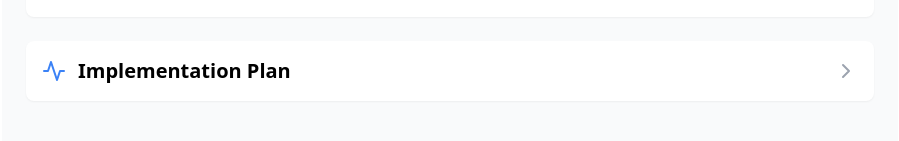
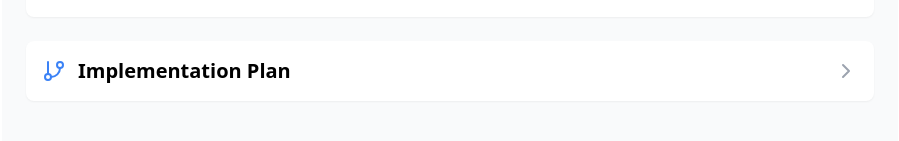
Before and after one commit to ramiouanes/hiplando-presentation, a React (Vite) app: page / in a window 1280 px wide. Shown: the part 487-628 px from the top of the page, without its empty margins (190-1089 px from the left). Built offline with nearby package versions, Linux system fonts and the light colour scheme.

Commit message:
Change implementation plan section icon

```diff
--- a/src/app.jsx
+++ b/src/app.jsx
@@ -1,5 +1,5 @@
 import React, { useState } from 'react';
-import { Building, Laptop, Users, Shield, Activity, Clock, MapPin, DollarSign, Calendar, ChevronDown, ChevronRight, CheckCircle } from 'lucide-react';
+import { Building, Laptop, Users, Shield, Activity, Clock, MapPin, DollarSign, Calendar, ChevronDown, ChevronRight, CheckCircle, Timer, GitBranch } from 'lucide-react';
 
 // Internal components defined in the same file
 const PresentationSection = ({ title, icon: Icon, children }) => {
@@ -254,7 +254,7 @@ export default function App() {
       </PresentationSection>
 
       {/* Implementation Plan */}
-      <PresentationSection title="Implementation Plan" icon={Activity}>
+      <PresentationSection title="Implementation Plan" icon={GitBranch}>
         <div className="space-y-8">
           <p className="text-gray-600 mb-4">Cross-platform development strategy using React & React Native Expo</p>
 
```
